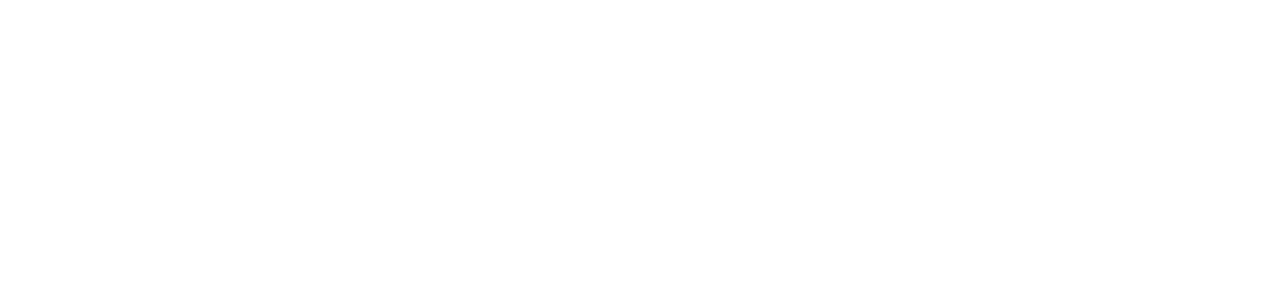
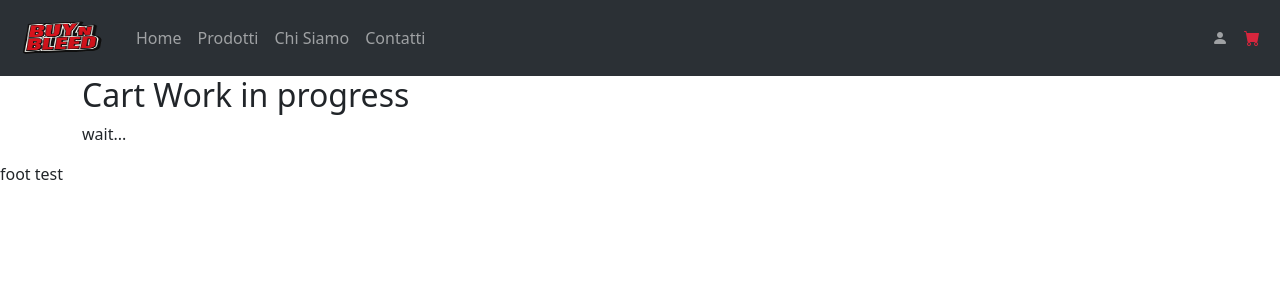
Before and after one commit to matteolepera/react-router, a React (Vite) app: page /cart in a window 1280 px wide. Before the commit this address had no page. Shown: the top 300 px of the page. Built offline with nearby package versions, Linux system fonts and the light colour scheme.

Commit message:
feat: aggiunte icone bootstrap, pagine login e cart, wip su product

```diff
--- a/package.json
+++ b/package.json
@@ -12,6 +12,7 @@
   "dependencies": {
     "axios": "^1.13.2",
     "bootstrap": "^5.3.8",
+    "bootstrap-icons": "^1.13.1",
     "react": "^19.2.0",
     "react-dom": "^19.2.0",
     "react-router-dom": "^7.10.1"
--- a/src/App.jsx
+++ b/src/App.jsx
@@ -2,6 +2,8 @@ import { useState } from 'react'
 import { BrowserRouter, Route, Routes } from 'react-router-dom'
 import DefaultLayout from './layout/DefaultLayout'
 import Home from './pages/Home'
+import Login from './pages/Login'
+import Cart from './pages/Cart'
 import './App.css'
 
 
@@ -13,6 +15,8 @@ function App() {
         <Routes>
           <Route element={<DefaultLayout />}>
             <Route path='/' element={<Home />} />
+            <Route path='/login' element={<Login />} />
+            <Route path='/cart' element={<Cart />} />
           </Route>
         </Routes>
       </BrowserRouter>
--- a/src/components/Header.jsx
+++ b/src/components/Header.jsx
@@ -45,10 +45,10 @@ export default function Header() {
                         </ul>
                         <ul className="navbar-nav ms-auto mb-2 mb-lg-0">
                             <li className="nav-item">
-                                <a className="nav-link" href="/login">Account</a>
+                                <NavLink className="nav-link" to={"/login"}><i className="bi bi-person-fill"></i></NavLink>
                             </li>
                             <li className="nav-item">
-                                <a className="nav-link" href="/login">carrello</a>
+                                <NavLink className="nav-link" to={"/cart"}><i className="bi bi-cart-fill"></i></NavLink>
                             </li>
                         </ul>
                     </div>
--- a/src/main.jsx
+++ b/src/main.jsx
@@ -1,5 +1,6 @@
 import { StrictMode } from 'react'
 import { createRoot } from 'react-dom/client'
+import 'bootstrap-icons/font/bootstrap-icons.css'
 import 'bootstrap/dist/css/bootstrap.min.css'
 import './index.css'
 import App from './App.jsx'
--- /dev/null
+++ b/src/pages/Cart.jsx
@@ -0,0 +1,10 @@
+export default function Cart() {
+    return (
+        <>
+            <div className="container">
+                <h2>Cart Work in progress</h2>
+                <p>wait...</p>
+            </div>
+        </>
+    )
+}
--- /dev/null
+++ b/src/pages/Login.jsx
@@ -0,0 +1,10 @@
+export default function Login() {
+    return (
+        <>
+            <div className="container">
+                <h2>Login Work in progress</h2>
+                <p>wait...</p>
+            </div>
+        </>
+    )
+}
```
Also changed, not shown: 1 other file (tests, documents, lock files or other folders).
